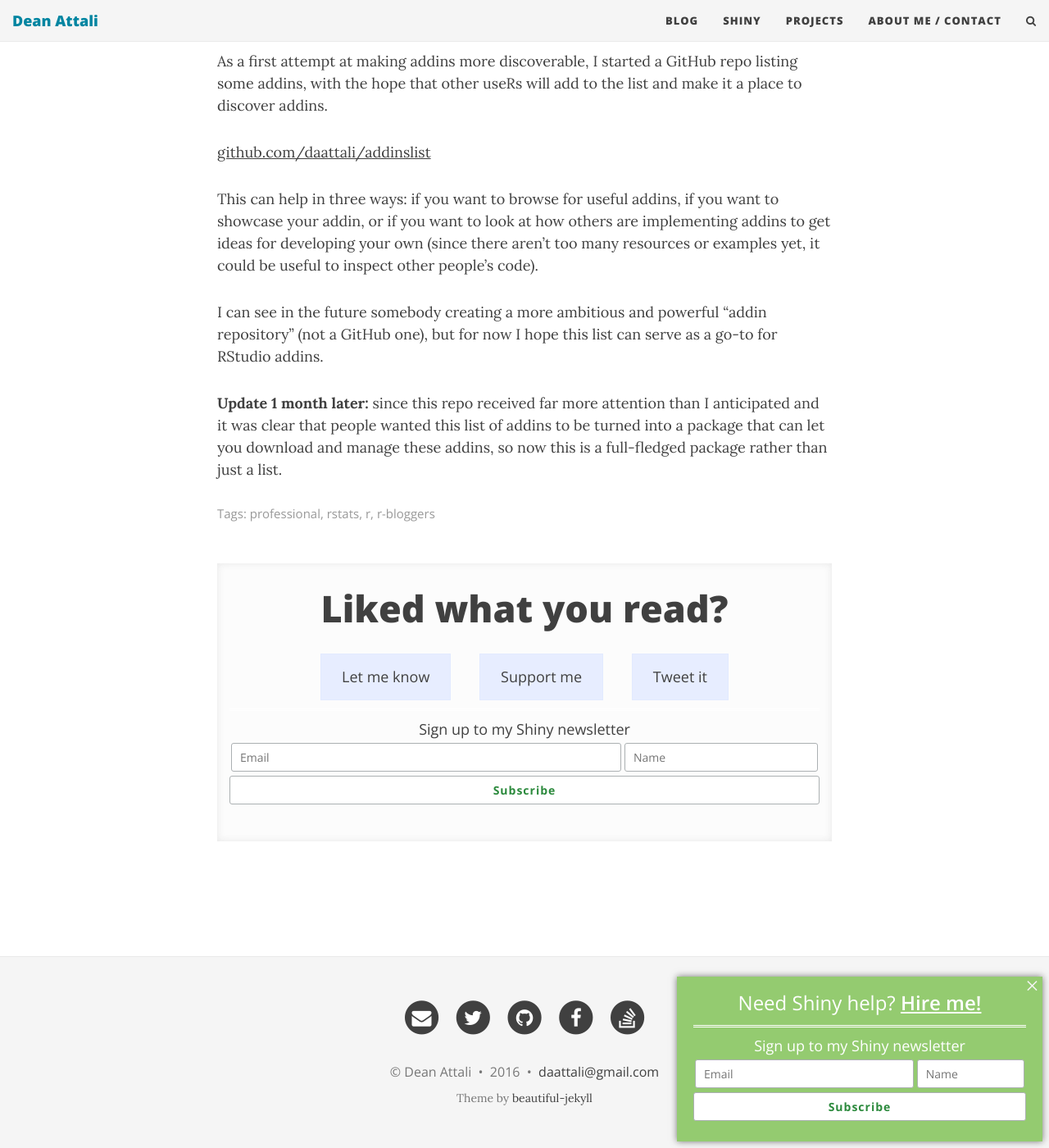
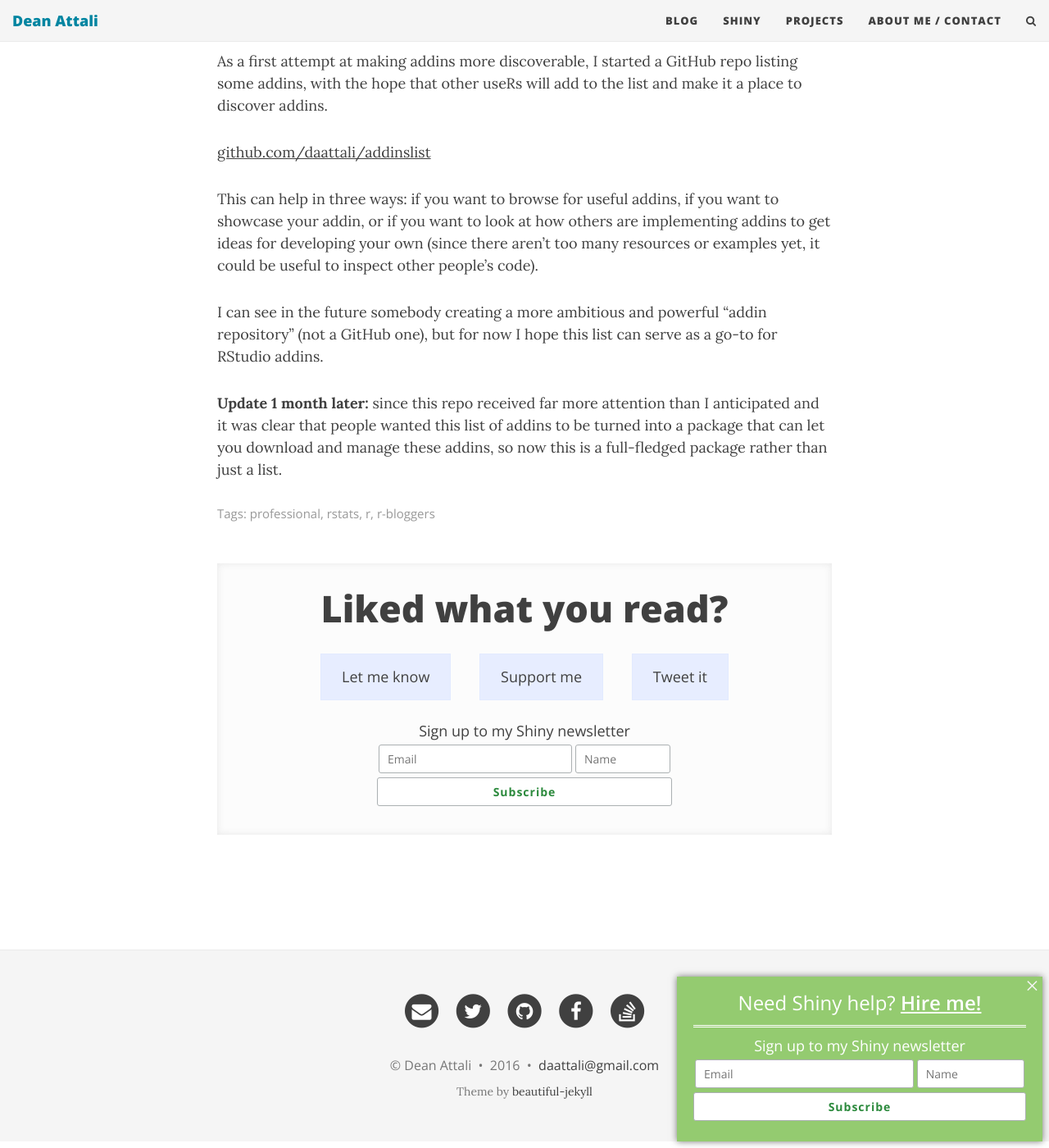
Before and after one commit to daattali/daattali.github.io, a Jekyll site: the page built from notblog/2016-03-30-rstudio-addins-list.md, in a window 1280 px wide and 1400 px high, scrolled down 346 px. Shown: the whole window at 82% size. Built offline with Jekyll 4.4.1, drawn with Linux system fonts in a browser that asks for light colours; nearby versions of some CDN libraries; comment, search, counter and statistics services are not loaded.

Commit message:
Update main.css

```diff
--- a/css/main.css
+++ b/css/main.css
@@ -665,6 +665,17 @@ pre code {
   text-align: center;
   margin-bottom: 10px;
 }
+#mailchimp-subscribe-section-2 {
+  border-top: 0 none;
+  width: 50%;
+  margin: 15px auto 0;
+}
+@media only screen and (max-width: 500px) {
+  #mailchimp-subscribe-section-2 {
+    width: 100%;
+    margin: 0;
+  }
+}
 #mailchimp-subscribe-section #mc_embed_signup .container,
 #mailchimp-subscribe-section-2 #mc_embed_signup-2 .container {
   width: auto;
```
